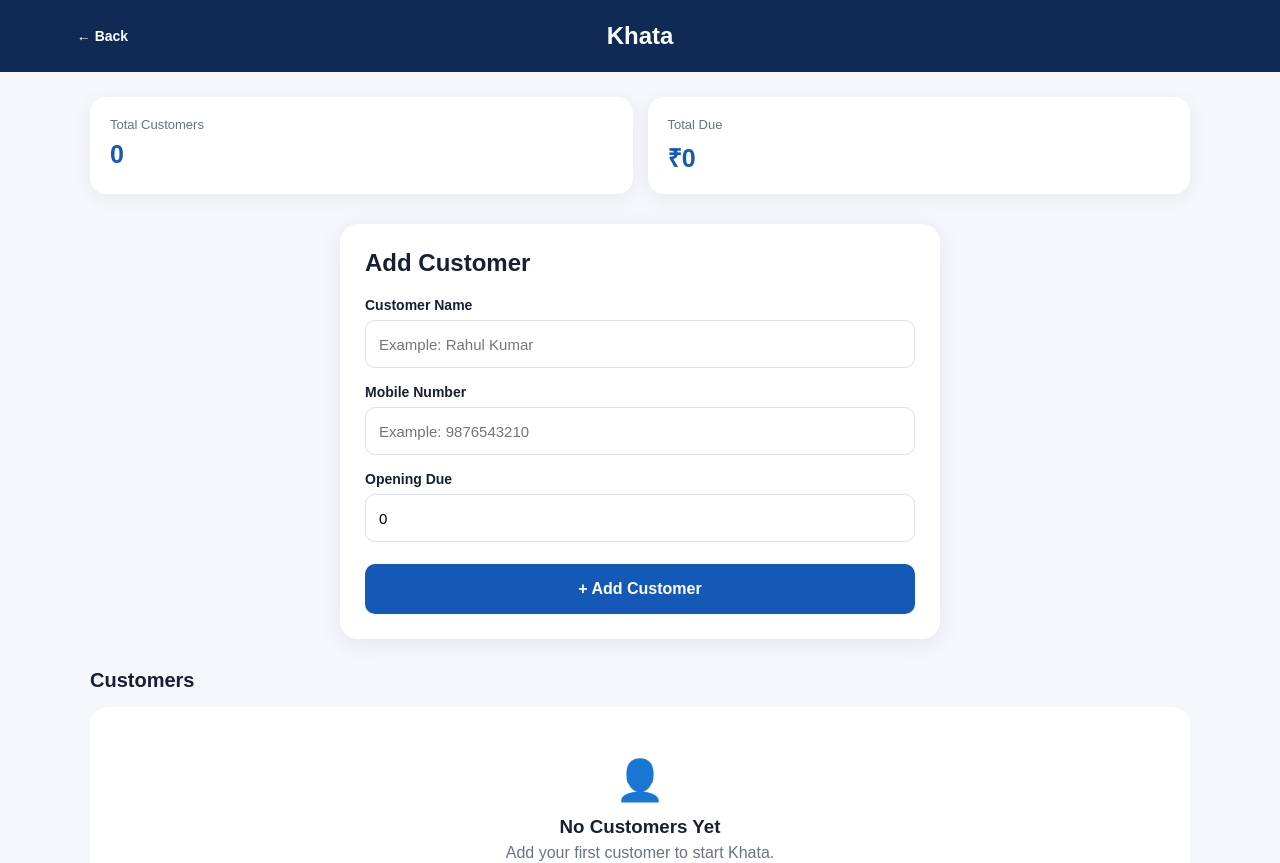
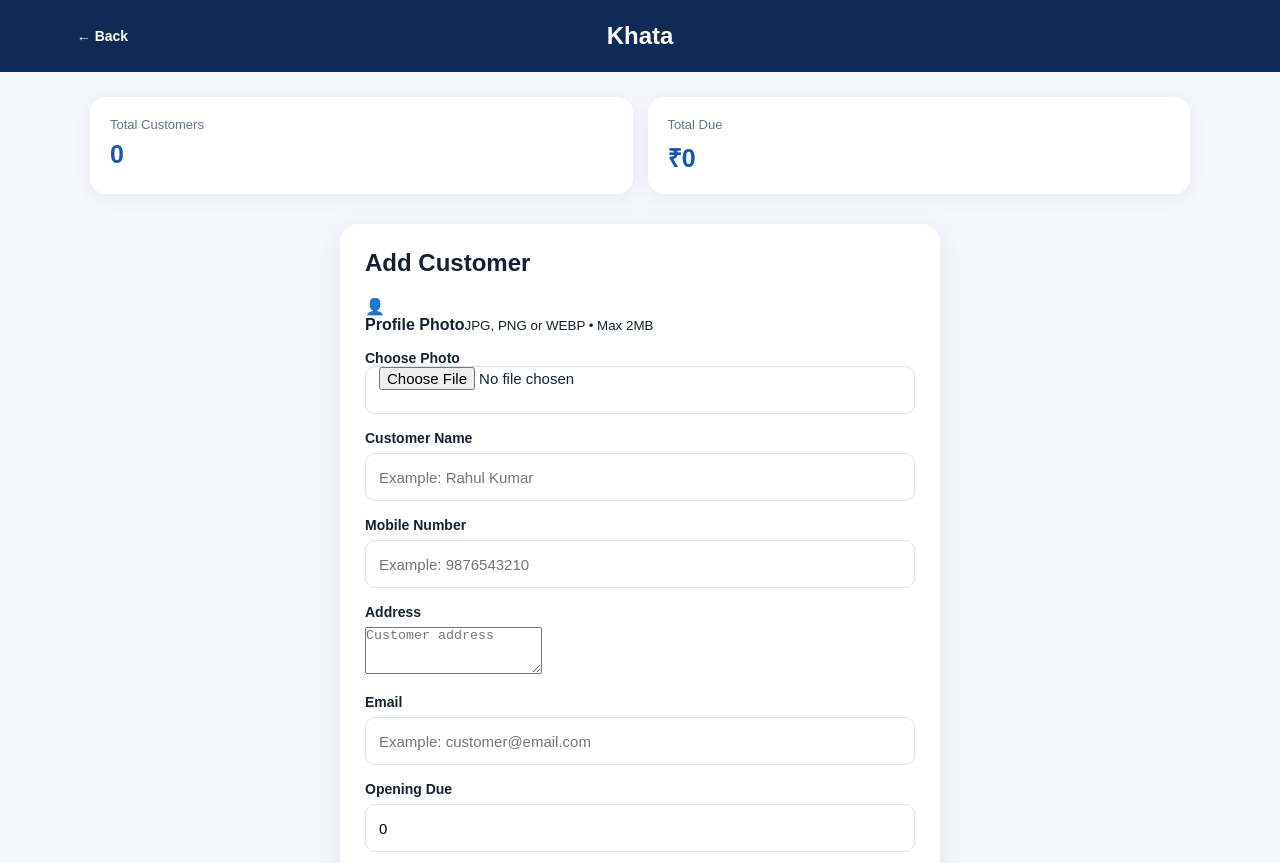
Before and after one commit to sameerkhan86926-a11y/hisabpro, a Next.js app: page /hisabpro/khata in a window 1280 px wide. Shown: the top 863 px of the page. Built offline with nearby package versions, Linux system fonts and the light colour scheme.

Commit message:
Update page.tsx

```diff
--- a/app/khata/page.tsx
+++ b/app/khata/page.tsx
@@ -6,6 +6,9 @@ type Customer = {
   id: number;
   name: string;
   phone: string;
+  address?: string;
+  email?: string;
+  photo?: string;
   due: number;
   createdAt: string;
 };
@@ -15,16 +18,47 @@ export default function KhataPage() {
 
   const [name, setName] = useState("");
   const [phone, setPhone] = useState("");
+  const [address, setAddress] = useState("");
+  const [email, setEmail] = useState("");
+  const [photo, setPhoto] = useState("");
   const [due, setDue] = useState(0);
+
   const [message, setMessage] = useState("");
 
   useEffect(() => {
-    const savedCustomers = JSON.parse(
+    const savedCustomers: Customer[] = JSON.parse(
       localStorage.getItem("hisabpro_customers") || "[]"
     );
 
     setCustomers(savedCustomers);
   }, []);
+
+  function handlePhotoChange(
+    e: React.ChangeEvent<HTMLInputElement>
+  ) {
+    const file = e.target.files?.[0];
+
+    if (!file) return;
+
+    if (!file.type.startsWith("image/")) {
+      setMessage("Please select an image file.");
+      return;
+    }
+
+    if (file.size > 2 * 1024 * 1024) {
+      setMessage("Photo size 2MB se kam honi chahiye.");
+      return;
+    }
+
+    const reader = new FileReader();
+
+    reader.onload = () => {
+      setPhoto(reader.result as string);
+      setMessage("");
+    };
+
+    reader.readAsDataURL(file);
+  }
 
   function addCustomer() {
     if (!name.trim()) {
@@ -41,11 +75,17 @@ export default function KhataPage() {
       id: Date.now(),
       name: name.trim(),
       phone: phone.trim(),
+      address: address.trim(),
+      email: email.trim(),
+      photo,
       due: Math.max(0, due),
       createdAt: new Date().toISOString(),
     };
 
-    const updatedCustomers = [...customers, customer];
+    const updatedCustomers = [
+      ...customers,
+      customer,
+    ];
 
     setCustomers(updatedCustomers);
 
@@ -56,14 +96,29 @@ export default function KhataPage() {
 
     setName("");
     setPhone("");
+    setAddress("");
+    setEmail("");
+    setPhoto("");
     setDue(0);
 
     setMessage("Customer added successfully ✅");
   }
 
   function deleteCustomer(id: number) {
+    const customer = customers.find(
+      (item) => item.id === id
+    );
+
+    if (!customer) return;
+
+    const confirmed = window.confirm(
+      `Delete ${customer.name}?`
+    );
+
+    if (!confirmed) return;
+
     const updatedCustomers = customers.filter(
-      (customer) => customer.id !== id
+      (item) => item.id !== id
     );
 
     setCustomers(updatedCustomers);
@@ -72,10 +127,13 @@ export default function KhataPage() {
       "hisabpro_customers",
       JSON.stringify(updatedCustomers)
     );
+
+    setMessage("Customer deleted.");
   }
 
   const totalDue = customers.reduce(
-    (sum, customer) => sum + customer.due,
+    (sum, customer) =>
+      sum + Number(customer.due || 0),
     0
   );
 
@@ -83,23 +141,28 @@ export default function KhataPage() {
     <main className="khata-page">
 
       <header className="khata-header">
+
         <button
-  onClick={() => window.history.back()}
-  className="back-button"
->
-  ← Back
-</button>
+          onClick={() => window.history.back()}
+          className="back-button"
+        >
+          ← Back
+        </button>
 
         <h1>Khata</h1>
 
         <span></span>
+
       </header>
 
       <section className="khata-stats">
 
         <div>
           <span>Total Customers</span>
-          <strong>{customers.length}</strong>
+
+          <strong>
+            {customers.length}
+          </strong>
         </div>
 
         <div>
@@ -116,32 +179,136 @@ export default function KhataPage() {
 
         <h2>Add Customer</h2>
 
-        <label>Customer Name</label>
+        {/* PHOTO */}
+
+        <div className="customer-photo-upload">
+
+          <div className="customer-photo-preview">
+
+            {photo ? (
+              <img
+                src={photo}
+                alt="Customer"
+              />
+            ) : (
+              <span>👤</span>
+            )}
+
+          </div>
+
+          <div className="photo-upload-content">
+
+            <strong>
+              Profile Photo
+            </strong>
+
+            <small>
+              JPG, PNG or WEBP • Max 2MB
+            </small>
+
+            <label className="photo-upload-button">
+
+              Choose Photo
+
+              <input
+                type="file"
+                accept="image/*"
+                onChange={handlePhotoChange}
+              />
+
+            </label>
+
+            {photo && (
+              <button
+                type="button"
+                className="remove-photo-button"
+                onClick={() => setPhoto("")}
+              >
+                Remove Photo
+              </button>
+            )}
+
+          </div>
+
+        </div>
+
+        {/* NAME */}
+
+        <label>
+          Customer Name
+        </label>
 
         <input
           type="text"
           placeholder="Example: Rahul Kumar"
           value={name}
-          onChange={(e) => setName(e.target.value)}
+          onChange={(e) =>
+            setName(e.target.value)
+          }
         />
 
-        <label>Mobile Number</label>
+        {/* PHONE */}
+
+        <label>
+          Mobile Number
+        </label>
 
         <input
           type="tel"
           placeholder="Example: 9876543210"
           value={phone}
-          onChange={(e) => setPhone(e.target.value)}
+          onChange={(e) =>
+            setPhone(e.target.value)
+          }
         />
 
-        <label>Opening Due</label>
+        {/* ADDRESS */}
+
+        <label>
+          Address
+        </label>
+
+        <textarea
+          placeholder="Customer address"
+          value={address}
+          onChange={(e) =>
+            setAddress(e.target.value)
+          }
+          rows={3}
+        />
+
+        {/* EMAIL */}
+
+        <label>
+          Email
+        </label>
+
+        <input
+          type="email"
+          placeholder="Example: customer@email.com"
+          value={email}
+          onChange={(e) =>
+            setEmail(e.target.value)
+          }
+        />
+
+        {/* OPENING DUE */}
+
+        <label>
+          Opening Due
+        </label>
 
         <input
           type="number"
           min="0"
           value={due}
           onChange={(e) =>
-            setDue(Math.max(0, Number(e.target.value)))
+            setDue(
+              Math.max(
+                0,
+                Number(e.target.value)
+              )
+            )
           }
         />
 
@@ -157,25 +324,37 @@ export default function KhataPage() {
 
       </section>
 
+      {/* CUSTOMER LIST */}
+
       <section className="customer-list">
 
         <div className="customer-list-title">
-          <h2>Customers</h2>
+
+          <h2>
+            Customers
+          </h2>
+
         </div>
 
         {customers.length === 0 ? (
+
           <div className="empty-customers">
 
             <div>👤</div>
 
-            <h3>No Customers Yet</h3>
+            <h3>
+              No Customers Yet
+            </h3>
 
             <p>
-              Add your first customer to start Khata.
+              Add your first customer
+              to start Khata.
             </p>
 
           </div>
+
         ) : (
+
           customers.map((customer) => (
 
             <div
@@ -183,9 +362,30 @@ export default function KhataPage() {
               key={customer.id}
             >
 
+              {/* CUSTOMER PHOTO */}
+
               <div className="customer-icon">
-                👤
+
+                {customer.photo ? (
+
+                  <img
+                    src={customer.photo}
+                    alt={customer.name}
+                  />
+
+                ) : (
+
+                  <span>
+                    {customer.name
+                      .charAt(0)
+                      .toUpperCase()}
+                  </span>
+
+                )}
+
               </div>
+
+              {/* CUSTOMER INFO */}
 
               <div className="customer-info">
 
@@ -197,19 +397,32 @@ export default function KhataPage() {
                   {customer.phone}
                 </span>
 
+                {customer.address && (
+                  <span>
+                    {customer.address}
+                  </span>
+                )}
+
                 <small>
                   Added{" "}
                   {new Date(
                     customer.createdAt
-                  ).toLocaleDateString("en-IN")}
+                  ).toLocaleDateString(
+                    "en-IN"
+                  )}
                 </small>
 
               </div>
 
+              {/* RIGHT SIDE */}
+
               <div className="customer-right">
 
                 <strong>
-                  ₹{customer.due.toLocaleString("en-IN")}
+                  ₹
+                  {Number(
+                    customer.due || 0
+                  ).toLocaleString("en-IN")}
                 </strong>
 
                 <span>
@@ -229,7 +442,9 @@ export default function KhataPage() {
 
                   <button
                     onClick={() =>
-                      deleteCustomer(customer.id)
+                      deleteCustomer(
+                        customer.id
+                      )
                     }
                   >
                     Delete
@@ -242,6 +457,7 @@ export default function KhataPage() {
             </div>
 
           ))
+
         )}
 
       </section>
```
